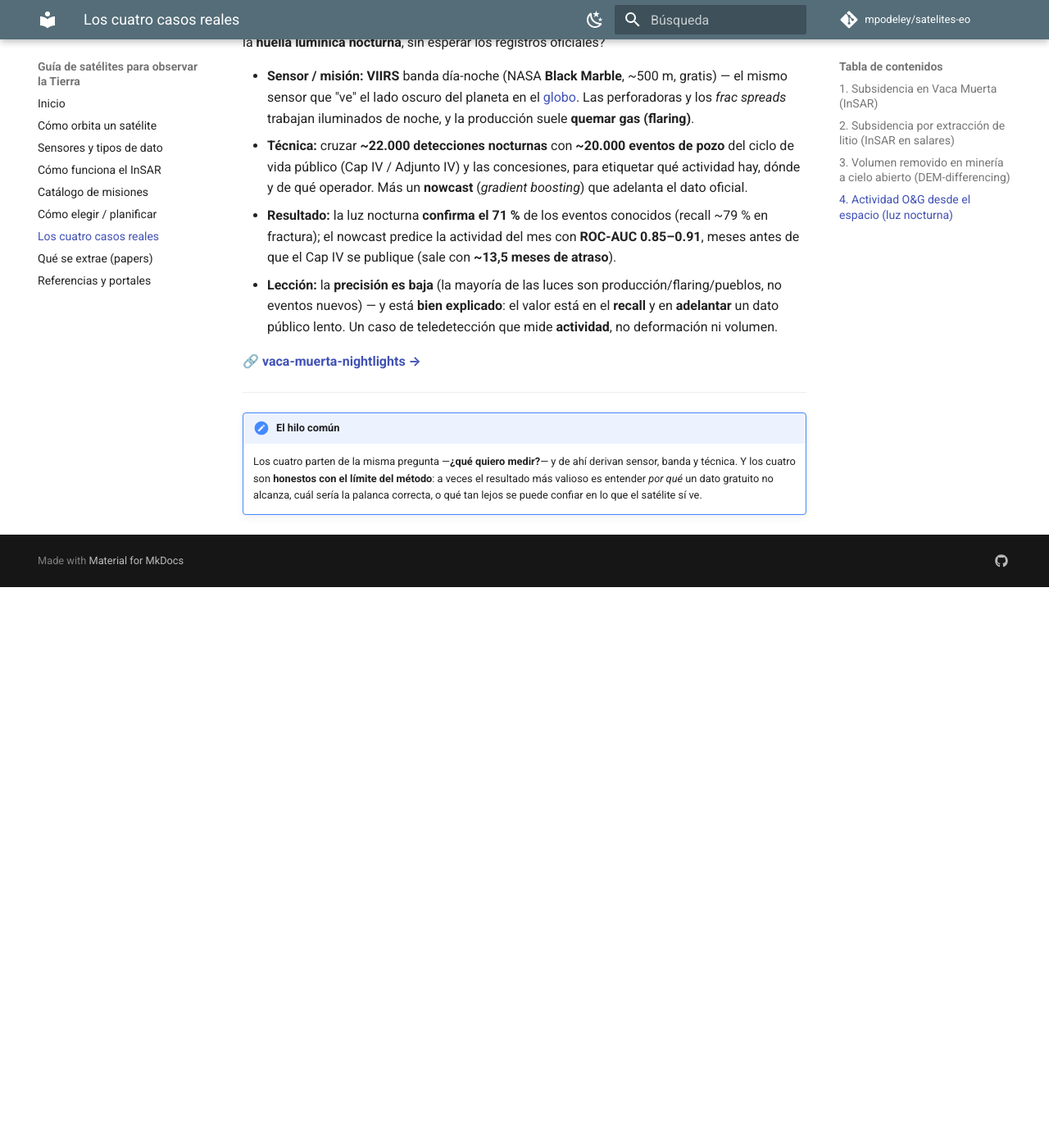
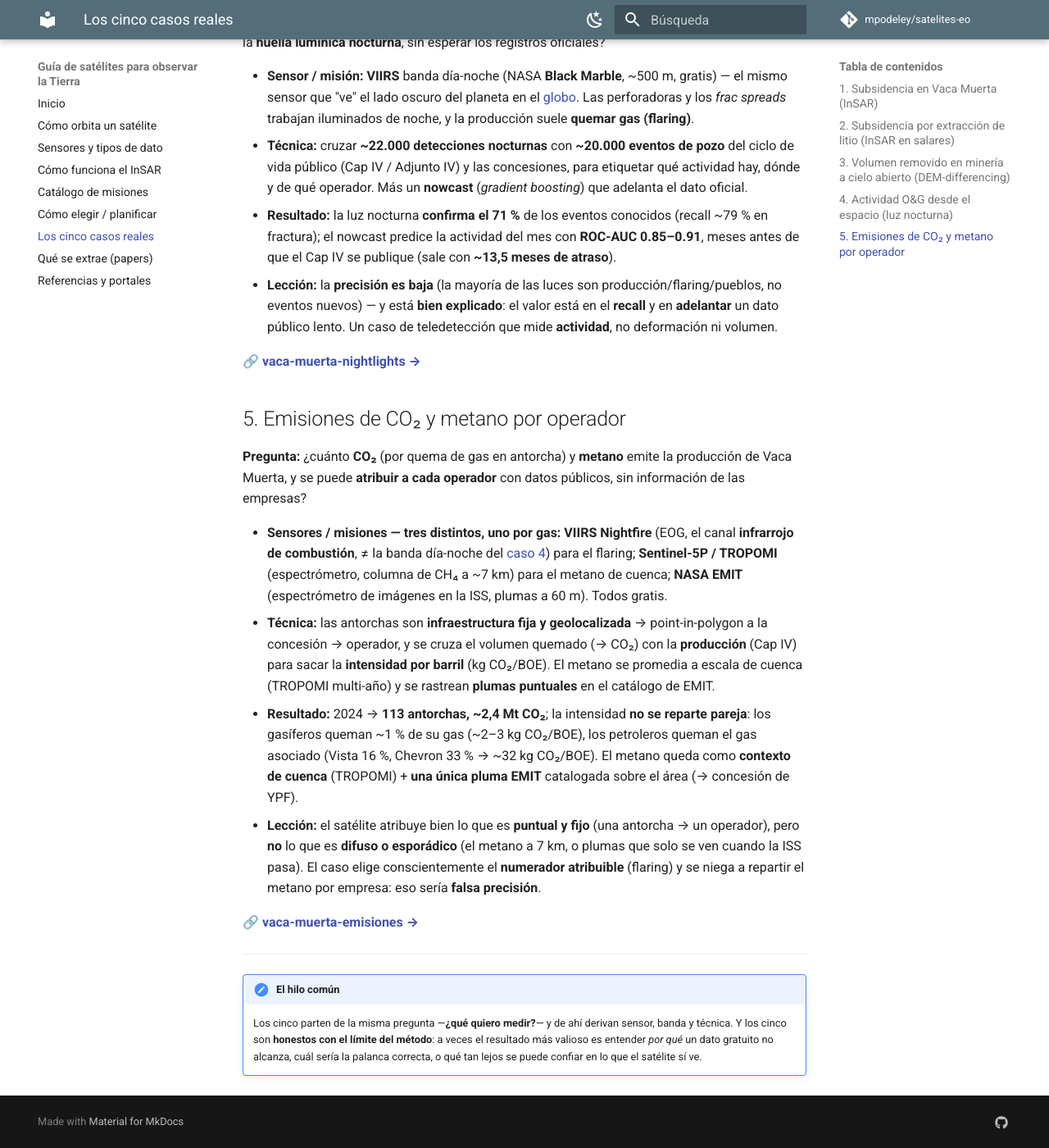
Before and after one commit to mpodeley/satelites-eo, an MkDocs documentation site: the page built from docs/casos.md, in a window 1280 px wide and 1400 px high, scrolled down 1570 px. Shown: the whole window at 82% size. Built offline with MkDocs 1.6.1 and Material for MkDocs 9.7.7, drawn with Linux system fonts in a browser that asks for light colours; comment, search, counter and statistics services are not loaded; before the commit the page ends 2286 px from its top, so only the background shows below that; some of the changed text lies outside the part shown.

Commit message:
Quinto caso: emisiones CO2/metano por operador (vaca-muerta-emisiones)
Suma el 5º estudio a la guía: flaring→CO2 (VIIRS Nightfire) + metano de cuenca
(TROPOMI) + plumas EMIT. Ilustra la atribución de fuentes puntuales-fijas vs
difusas. Actualiza "cuatro"→"cinco" en casos.md, nav, index, planificar y catalogo.

Co-Authored-By: Claude Opus 4.8 <noreply@anthropic.com>

```diff
--- a/docs/casos.md
+++ b/docs/casos.md
@@ -1,6 +1,6 @@
-# Los cuatro casos reales
+# Los cinco casos reales
 
-Esta guía nació como suplemento de cuatro estudios hechos **100 % con datos satelitales gratuitos**.
+Esta guía nació como suplemento de cinco estudios hechos **100 % con datos satelitales gratuitos**.
 Cada uno ilustra una decisión distinta de las que vimos en [Cómo planificar](planificar.md): qué
 medir, qué sensor, qué banda, y —sobre todo— qué se puede y qué **no** se puede afirmar.
 
@@ -67,10 +67,34 @@ Muerto)?
 
 🔗 **[vaca-muerta-nightlights →](https://mpodeley.github.io/vaca-muerta-nightlights/)**
 
+## 5. Emisiones de CO₂ y metano por operador
+
+**Pregunta:** ¿cuánto **CO₂** (por quema de gas en antorcha) y **metano** emite la producción de Vaca
+Muerta, y se puede **atribuir a cada operador** con datos públicos, sin información de las empresas?
+
+- **Sensores / misiones — tres distintos, uno por gas:** **VIIRS Nightfire** (EOG, el canal **infrarrojo
+  de combustión**, ≠ la banda día-noche del [caso 4](#4-actividad-og-desde-el-espacio-luz-nocturna))
+  para el flaring; **Sentinel-5P / TROPOMI** (espectrómetro, columna de CH₄ a ~7 km) para el metano de
+  cuenca; **NASA EMIT** (espectrómetro de imágenes en la ISS, plumas a 60 m). Todos gratis.
+- **Técnica:** las antorchas son **infraestructura fija y geolocalizada** → point-in-polygon a la
+  concesión → operador, y se cruza el volumen quemado (→ CO₂) con la **producción** (Cap IV) para sacar
+  la **intensidad por barril** (kg CO₂/BOE). El metano se promedia a escala de cuenca (TROPOMI
+  multi-año) y se rastrean **plumas puntuales** en el catálogo de EMIT.
+- **Resultado:** 2024 → **113 antorchas, ~2,4 Mt CO₂**; la intensidad **no se reparte pareja**: los
+  gasíferos queman ~1 % de su gas (~2–3 kg CO₂/BOE), los petroleros queman el gas asociado (Vista 16 %,
+  Chevron 33 % → ~32 kg CO₂/BOE). El metano queda como **contexto de cuenca** (TROPOMI) + **una única
+  pluma EMIT** catalogada sobre el área (→ concesión de YPF).
+- **Lección:** el satélite atribuye bien lo que es **puntual y fijo** (una antorcha → un operador), pero
+  **no** lo que es **difuso o esporádico** (el metano a 7 km, o plumas que solo se ven cuando la ISS
+  pasa). El caso elige conscientemente el **numerador atribuible** (flaring) y se niega a repartir el
+  metano por empresa: eso sería **falsa precisión**.
+
+🔗 **[vaca-muerta-emisiones →](https://mpodeley.github.io/vaca-muerta-emisiones/)**
+
 ---
 
 !!! note "El hilo común"
-    Los cuatro parten de la misma pregunta —**¿qué quiero medir?**— y de ahí derivan sensor, banda y
-    técnica. Y los cuatro son **honestos con el límite del método**: a veces el resultado más valioso
+    Los cinco parten de la misma pregunta —**¿qué quiero medir?**— y de ahí derivan sensor, banda y
+    técnica. Y los cinco son **honestos con el límite del método**: a veces el resultado más valioso
     es entender *por qué* un dato gratuito no alcanza, cuál sería la palanca correcta, o qué tan lejos
     se puede confiar en lo que el satélite sí ve.
--- a/mkdocs.yml
+++ b/mkdocs.yml
@@ -37,7 +37,7 @@ nav:
   - Cómo funciona el InSAR: interferometria.md
   - Catálogo de misiones: catalogo.md
   - Cómo elegir / planificar: planificar.md
-  - Los cuatro casos reales: casos.md
+  - Los cinco casos reales: casos.md
   - Qué se extrae (papers): papers.md
   - Referencias y portales: referencias.md
 
```
Also changed, not shown: docs/catalogo.md (+1 -1 lines), docs/index.md (+3 -3 lines), docs/planificar.md (+1 -1 lines).
